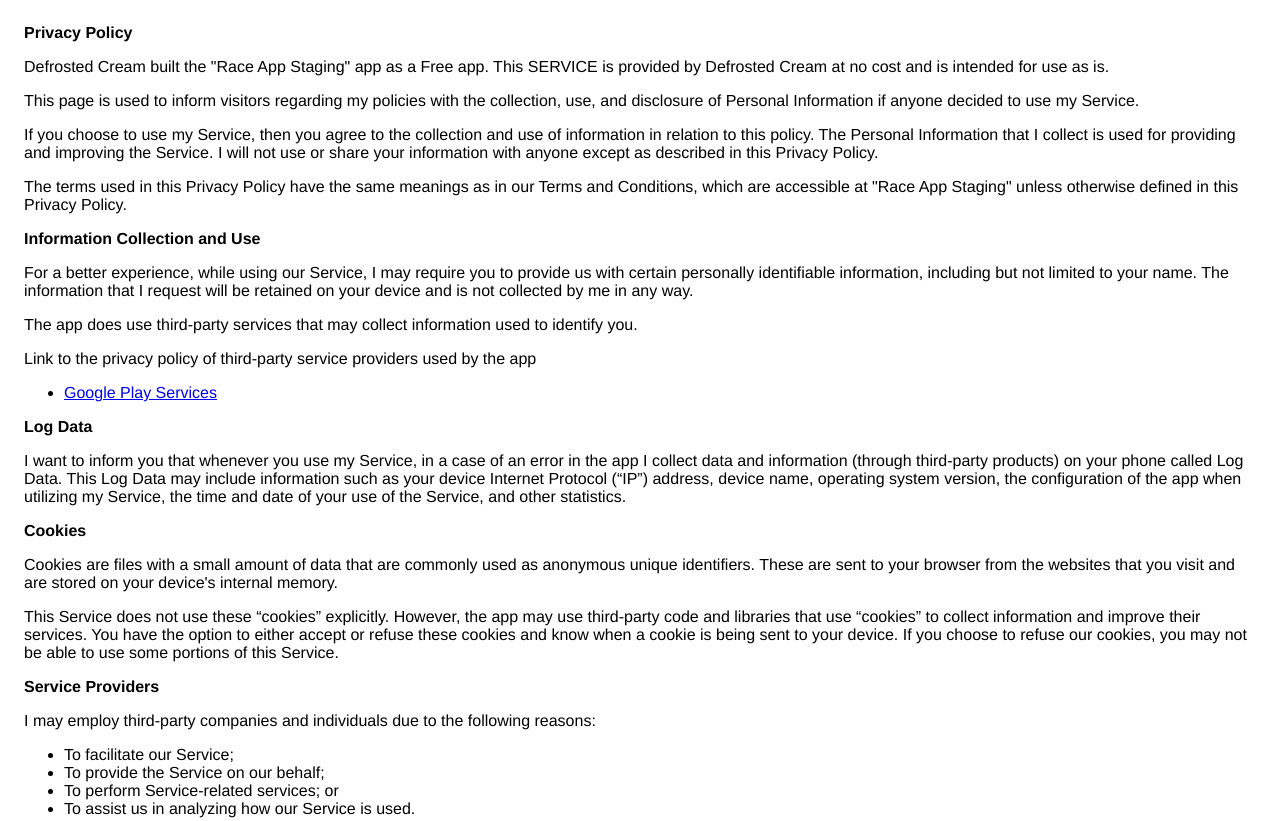
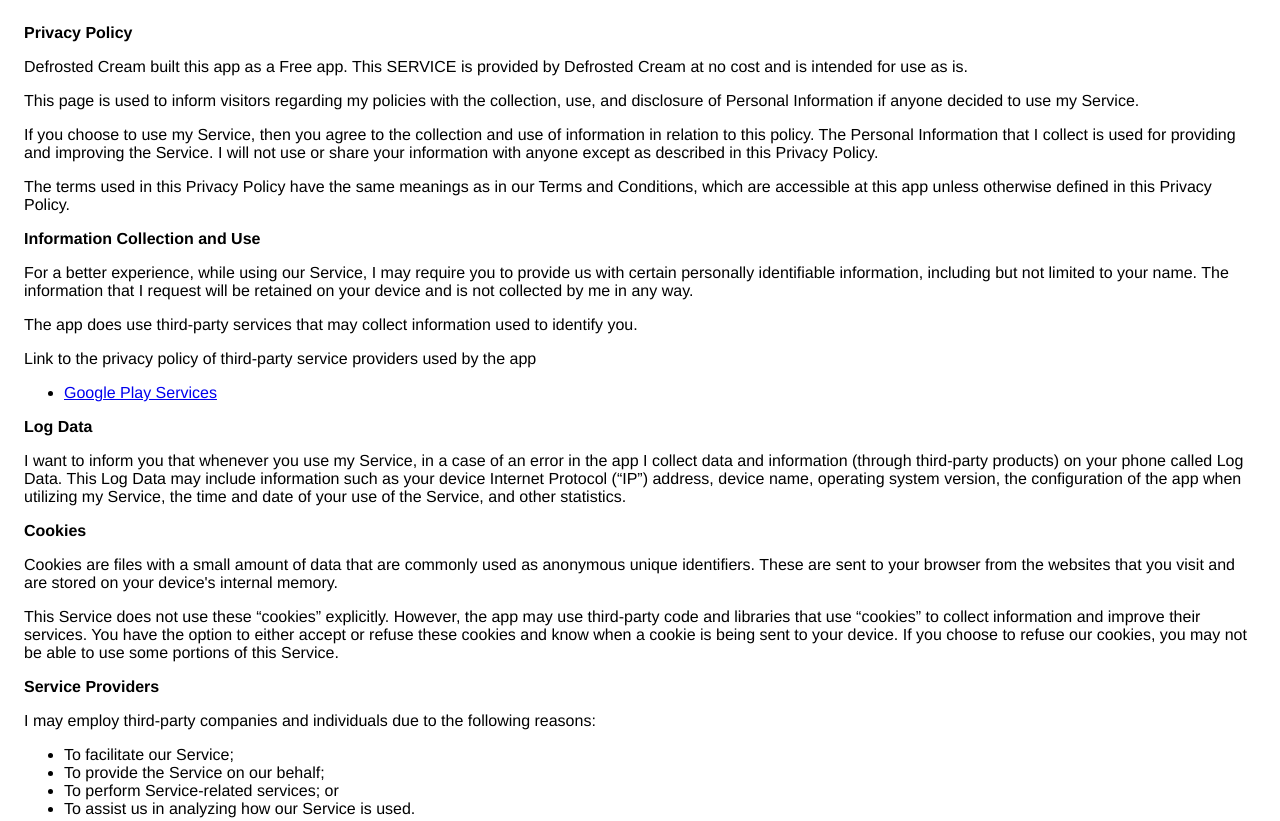
Before and after one commit to dannychickenlai/dannychickenlai.github.io, a plain HTML site: page index.html in a window 1280 px wide. Shown: the top 821 px of the page. Drawn offline with Linux system fonts and the light colour scheme.

Commit message:
updated to include all free apps

```diff
--- a/index.html
+++ b/index.html
@@ -8,7 +8,7 @@
     </head>
     <body>
     <strong>Privacy Policy</strong> <p>
-                  Defrosted Cream built the "Race App Staging" app as
+                  Defrosted Cream built this app as
                   a Free app. This SERVICE is provided by
                   Defrosted Cream at no cost and is intended for use as
                   is.
@@ -25,7 +25,7 @@
                 </p> <p>
                   The terms used in this Privacy Policy have the same meanings
                   as in our Terms and Conditions, which are accessible at
-                  "Race App Staging" unless otherwise defined in this Privacy Policy.
+                  this app unless otherwise defined in this Privacy Policy.
                 </p> <p><strong>Information Collection and Use</strong></p> <p>
                   For a better experience, while using our Service, I
                   may require you to provide us with certain personally
```
